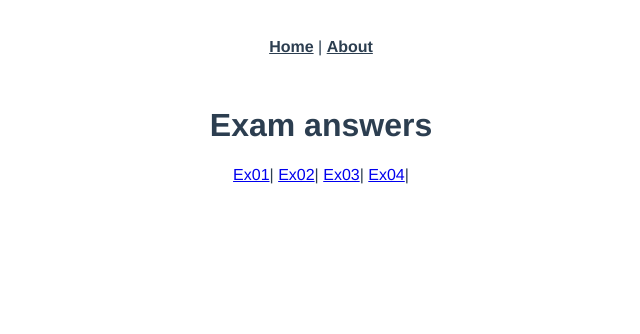
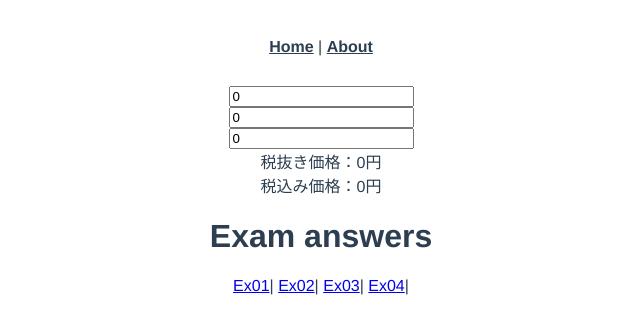
Before and after one commit to hidakaitsuki/ex-vue-beginner, a Vue app: page /ex04 in a window 1280 px wide. Shown: the top 334 px of the page, without its empty margins (319-959 px from the left). Built offline with nearby package versions, Linux system fonts and the light colour scheme.

Commit message:
Ex04完了

```diff
--- a/src/views/answer/ex04.vue
+++ b/src/views/answer/ex04.vue
@@ -1,16 +1,31 @@
 <template>
-  <div></div>
+  <div>
+    <input type="text" v-model.number="num1" /><br />
+    <input type="text" v-model.number="num2" /><br />
+    <input type="text" v-model.number="num3" /><br />
+    税抜き価格：{{ answer }}円 <br />
+    税込み価格：{{ taxAnswer }}円
+  </div>
 </template>
 
 <script lang="ts">
-import Vue from 'vue';
-import Component from 'vue-class-component'
+import Vue from "vue";
+import Component from "vue-class-component";
 @Component
 export default class ex04 extends Vue {
-
+  num1 = 0;
+  num2 = 0;
+  num3 = 0;
+  readonly tax = 1.1;
+  get answer() {
+    return Number(this.num1 + this.num2 + this.num3).toLocaleString();
+  }
+  get taxAnswer() {
+    return Number(
+      this.num1 + this.num2 + this.num3 * this.tax
+    ).toLocaleString();
+  }
 }
 </script>
 
-<style>
-
-</style>
+<style></style>
```
